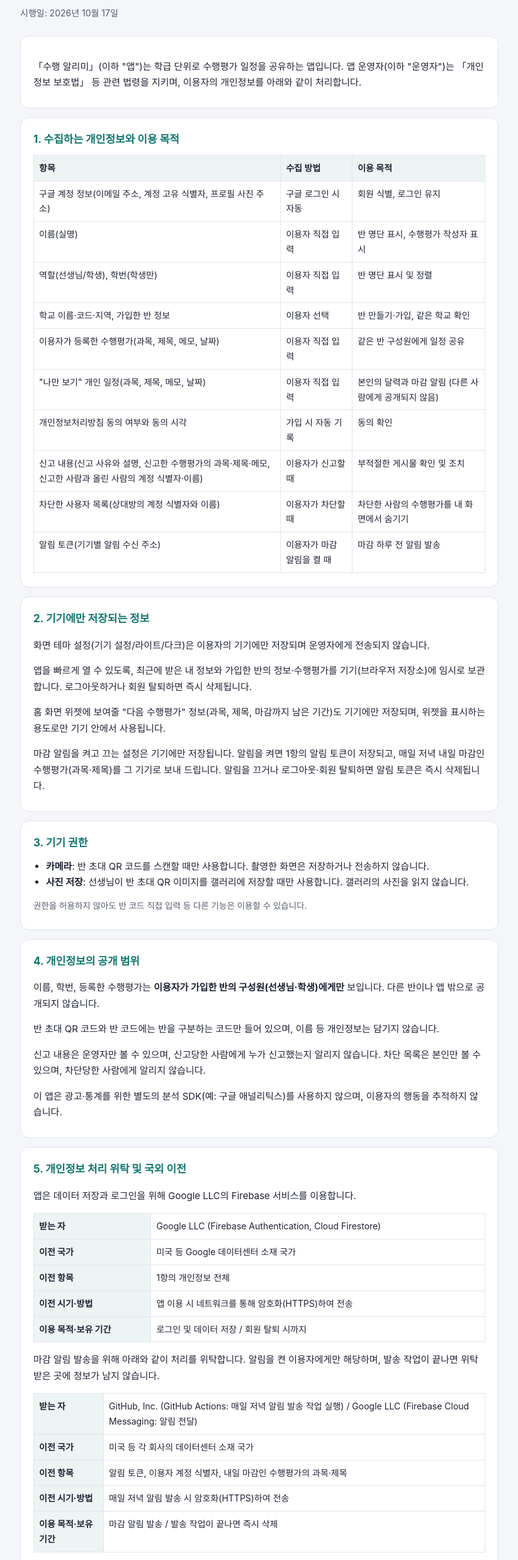
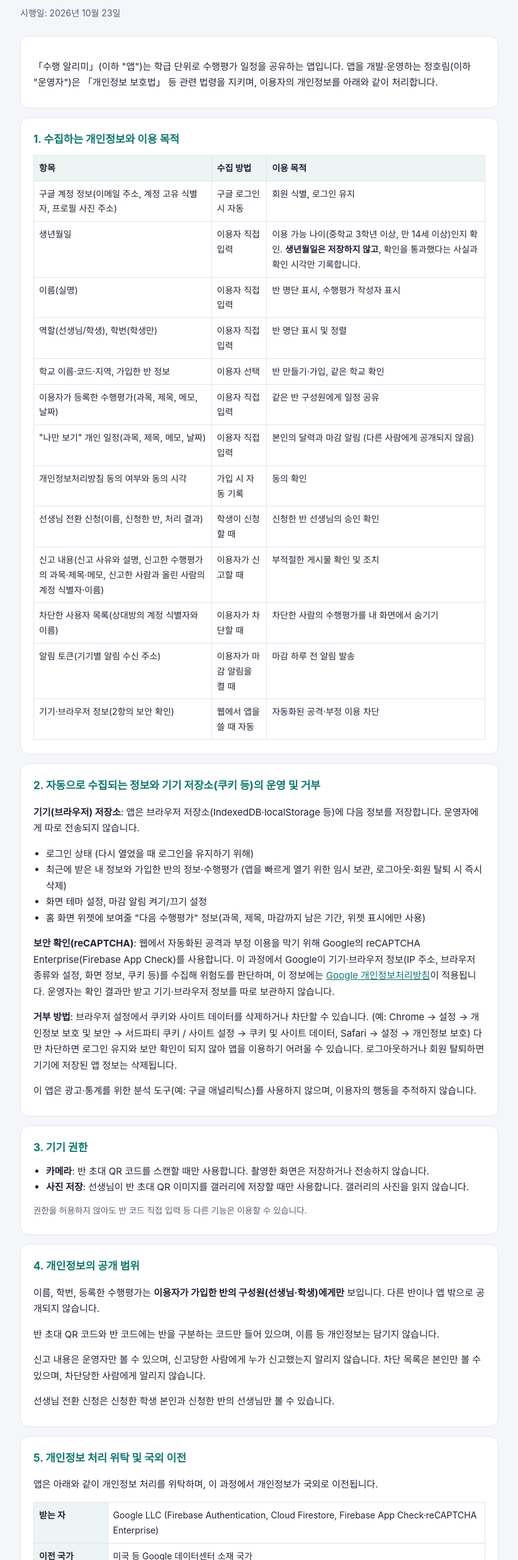
Before and after one commit to hodos784/pa-management-privacy, a plain HTML site: page index.html in a window 1280 px wide. Shown: the part 71-2548 px from the top of the page at 63% size, without its empty margins (228-1051 px from the left). Drawn offline with Linux system fonts and the light colour scheme.

Commit message:
개인정보처리방침: 이용 가능 나이, 책임자, 자동 수집 장치

```diff
--- a/index.html
+++ b/index.html
@@ -27,10 +27,10 @@
 <body>
 <main>
   <h1>수행 알리미 개인정보처리방침</h1>
-  <div class="date">시행일: 2026년 10월 17일</div>
+  <div class="date">시행일: 2026년 10월 23일</div>
 
   <section>
-    <p>「수행 알리미」(이하 "앱")는 학급 단위로 수행평가 일정을 공유하는 앱입니다. 앱 운영자(이하 "운영자")는 「개인정보 보호법」 등 관련 법령을 지키며, 이용자의 개인정보를 아래와 같이 처리합니다.</p>
+    <p>「수행 알리미」(이하 "앱")는 학급 단위로 수행평가 일정을 공유하는 앱입니다. 앱을 개발·운영하는 정호림(이하 "운영자")은 「개인정보 보호법」 등 관련 법령을 지키며, 이용자의 개인정보를 아래와 같이 처리합니다.</p>
   </section>
 
   <section>
@@ -38,24 +38,33 @@
     <table>
       <tr><th>항목</th><th>수집 방법</th><th>이용 목적</th></tr>
       <tr><td>구글 계정 정보(이메일 주소, 계정 고유 식별자, 프로필 사진 주소)</td><td>구글 로그인 시 자동</td><td>회원 식별, 로그인 유지</td></tr>
+      <tr><td>생년월일</td><td>이용자 직접 입력</td><td>이용 가능 나이(중학교 3학년 이상, 만 14세 이상)인지 확인. <b>생년월일은 저장하지 않고</b>, 확인을 통과했다는 사실과 확인 시각만 기록합니다.</td></tr>
       <tr><td>이름(실명)</td><td>이용자 직접 입력</td><td>반 명단 표시, 수행평가 작성자 표시</td></tr>
       <tr><td>역할(선생님/학생), 학번(학생만)</td><td>이용자 직접 입력</td><td>반 명단 표시 및 정렬</td></tr>
       <tr><td>학교 이름·코드·지역, 가입한 반 정보</td><td>이용자 선택</td><td>반 만들기·가입, 같은 학교 확인</td></tr>
       <tr><td>이용자가 등록한 수행평가(과목, 제목, 메모, 날짜)</td><td>이용자 직접 입력</td><td>같은 반 구성원에게 일정 공유</td></tr>
       <tr><td>"나만 보기" 개인 일정(과목, 제목, 메모, 날짜)</td><td>이용자 직접 입력</td><td>본인의 달력과 마감 알림 (다른 사람에게 공개되지 않음)</td></tr>
       <tr><td>개인정보처리방침 동의 여부와 동의 시각</td><td>가입 시 자동 기록</td><td>동의 확인</td></tr>
+      <tr><td>선생님 전환 신청(이름, 신청한 반, 처리 결과)</td><td>학생이 신청할 때</td><td>신청한 반 선생님의 승인 확인</td></tr>
       <tr><td>신고 내용(신고 사유와 설명, 신고한 수행평가의 과목·제목·메모, 신고한 사람과 올린 사람의 계정 식별자·이름)</td><td>이용자가 신고할 때</td><td>부적절한 게시물 확인 및 조치</td></tr>
       <tr><td>차단한 사용자 목록(상대방의 계정 식별자와 이름)</td><td>이용자가 차단할 때</td><td>차단한 사람의 수행평가를 내 화면에서 숨기기</td></tr>
       <tr><td>알림 토큰(기기별 알림 수신 주소)</td><td>이용자가 마감 알림을 켤 때</td><td>마감 하루 전 알림 발송</td></tr>
+      <tr><td>기기·브라우저 정보(2항의 보안 확인)</td><td>웹에서 앱을 쓸 때 자동</td><td>자동화된 공격·부정 이용 차단</td></tr>
     </table>
   </section>
 
   <section>
-    <h2>2. 기기에만 저장되는 정보</h2>
-    <p>화면 테마 설정(기기 설정/라이트/다크)은 이용자의 기기에만 저장되며 운영자에게 전송되지 않습니다.</p>
-    <p>앱을 빠르게 열 수 있도록, 최근에 받은 내 정보와 가입한 반의 정보·수행평가를 기기(브라우저 저장소)에 임시로 보관합니다. 로그아웃하거나 회원 탈퇴하면 즉시 삭제됩니다.</p>
-    <p>홈 화면 위젯에 보여줄 "다음 수행평가" 정보(과목, 제목, 마감까지 남은 기간)도 기기에만 저장되며, 위젯을 표시하는 용도로만 기기 안에서 사용됩니다.</p>
-    <p>마감 알림을 켜고 끄는 설정은 기기에만 저장됩니다. 알림을 켜면 1항의 알림 토큰이 저장되고, 매일 저녁 내일 마감인 수행평가(과목·제목)를 그 기기로 보내 드립니다. 알림을 끄거나 로그아웃·회원 탈퇴하면 알림 토큰은 즉시 삭제됩니다.</p>
+    <h2>2. 자동으로 수집되는 정보와 기기 저장소(쿠키 등)의 운영 및 거부</h2>
+    <p><b>기기(브라우저) 저장소</b>: 앱은 브라우저 저장소(IndexedDB·localStorage 등)에 다음 정보를 저장합니다. 운영자에게 따로 전송되지 않습니다.</p>
+    <ul>
+      <li>로그인 상태 (다시 열었을 때 로그인을 유지하기 위해)</li>
+      <li>최근에 받은 내 정보와 가입한 반의 정보·수행평가 (앱을 빠르게 열기 위한 임시 보관, 로그아웃·회원 탈퇴 시 즉시 삭제)</li>
+      <li>화면 테마 설정, 마감 알림 켜기/끄기 설정</li>
+      <li>홈 화면 위젯에 보여줄 "다음 수행평가" 정보(과목, 제목, 마감까지 남은 기간, 위젯 표시에만 사용)</li>
+    </ul>
+    <p><b>보안 확인(reCAPTCHA)</b>: 웹에서 자동화된 공격과 부정 이용을 막기 위해 Google의 reCAPTCHA Enterprise(Firebase App Check)를 사용합니다. 이 과정에서 Google이 기기·브라우저 정보(IP 주소, 브라우저 종류와 설정, 화면 정보, 쿠키 등)를 수집해 위험도를 판단하며, 이 정보에는 <a href="https://policies.google.com/privacy?hl=ko">Google 개인정보처리방침</a>이 적용됩니다. 운영자는 확인 결과만 받고 기기·브라우저 정보를 따로 보관하지 않습니다.</p>
+    <p><b>거부 방법</b>: 브라우저 설정에서 쿠키와 사이트 데이터를 삭제하거나 차단할 수 있습니다. (예: Chrome → 설정 → 개인정보 보호 및 보안 → 서드파티 쿠키 / 사이트 설정 → 쿠키 및 사이트 데이터, Safari → 설정 → 개인정보 보호) 다만 차단하면 로그인 유지와 보안 확인이 되지 않아 앱을 이용하기 어려울 수 있습니다. 로그아웃하거나 회원 탈퇴하면 기기에 저장된 앱 정보는 삭제됩니다.</p>
+    <p>이 앱은 광고·통계를 위한 분석 도구(예: 구글 애널리틱스)를 사용하지 않으며, 이용자의 행동을 추적하지 않습니다.</p>
   </section>
 
   <section>
@@ -72,20 +81,20 @@
     <p>이름, 학번, 등록한 수행평가는 <b>이용자가 가입한 반의 구성원(선생님·학생)에게만</b> 보입니다. 다른 반이나 앱 밖으로 공개되지 않습니다.</p>
     <p>반 초대 QR 코드와 반 코드에는 반을 구분하는 코드만 들어 있으며, 이름 등 개인정보는 담기지 않습니다.</p>
     <p>신고 내용은 운영자만 볼 수 있으며, 신고당한 사람에게 누가 신고했는지 알리지 않습니다. 차단 목록은 본인만 볼 수 있으며, 차단당한 사람에게 알리지 않습니다.</p>
-    <p>이 앱은 광고·통계를 위한 별도의 분석 SDK(예: 구글 애널리틱스)를 사용하지 않으며, 이용자의 행동을 추적하지 않습니다.</p>
+    <p>선생님 전환 신청은 신청한 학생 본인과 신청한 반의 선생님만 볼 수 있습니다.</p>
   </section>
 
   <section>
     <h2>5. 개인정보 처리 위탁 및 국외 이전</h2>
-    <p>앱은 데이터 저장과 로그인을 위해 Google LLC의 Firebase 서비스를 이용합니다.</p>
+    <p>앱은 아래와 같이 개인정보 처리를 위탁하며, 이 과정에서 개인정보가 국외로 이전됩니다.</p>
     <table>
-      <tr><th>받는 자</th><td>Google LLC (Firebase Authentication, Cloud Firestore)</td></tr>
+      <tr><th>받는 자</th><td>Google LLC (Firebase Authentication, Cloud Firestore, Firebase App Check·reCAPTCHA Enterprise)</td></tr>
       <tr><th>이전 국가</th><td>미국 등 Google 데이터센터 소재 국가</td></tr>
-      <tr><th>이전 항목</th><td>1항의 개인정보 전체</td></tr>
+      <tr><th>이전 항목</th><td>1항의 개인정보 전체 (보안 확인용 기기·브라우저 정보 포함)</td></tr>
       <tr><th>이전 시기·방법</th><td>앱 이용 시 네트워크를 통해 암호화(HTTPS)하여 전송</td></tr>
-      <tr><th>이용 목적·보유 기간</th><td>로그인 및 데이터 저장 / 회원 탈퇴 시까지</td></tr>
+      <tr><th>이용 목적·보유 기간</th><td>로그인, 데이터 저장, 보안 확인 / 회원 탈퇴 시까지 (보안 확인 정보는 Google 방침에 따름)</td></tr>
     </table>
-    <p>마감 알림 발송을 위해 아래와 같이 처리를 위탁합니다. 알림을 켠 이용자에게만 해당하며, 발송 작업이 끝나면 위탁받은 곳에 정보가 남지 않습니다.</p>
+    <p>마감 알림 발송 (알림을 켠 이용자에게만 해당하며, 발송 작업이 끝나면 위탁받은 곳에 정보가 남지 않습니다)</p>
     <table>
       <tr><th>받는 자</th><td>GitHub, Inc. (GitHub Actions: 매일 저녁 알림 발송 작업 실행) / Google LLC (Firebase Cloud Messaging: 알림 전달)</td></tr>
       <tr><th>이전 국가</th><td>미국 등 각 회사의 데이터센터 소재 국가</td></tr>
@@ -99,12 +108,14 @@
   <section>
     <h2>6. 보유 기간 및 파기</h2>
     <p>개인정보는 회원 탈퇴 시까지 보관하며, 탈퇴하면 지체 없이 삭제합니다.</p>
+    <p>생년월일은 저장하지 않습니다. 나이 확인을 통과했다는 사실과 확인 시각은 회원 탈퇴 시까지 보관합니다. 이용 가능 나이가 아니면 그 계정의 정보를 즉시 모두 삭제합니다.</p>
     <p>반을 만든 선생님이 탈퇴하면 그 반과 반의 수행평가, 가입한 이용자들의 해당 반 가입 정보도 함께 삭제됩니다. 반의 선생님이 직접 「반 삭제」를 해도 바로 삭제됩니다.</p>
     <p>선생님이 반의 마지막 이용자로 나가거나 탈퇴하면 반과 수행평가가 바로 삭제됩니다. 학생은 반을 삭제할 수 없습니다.</p>
     <p>수행평가와 "나만 보기" 개인 일정은 마지막 날짜(마감일)가 지나고 3일 뒤에 자동으로 삭제됩니다. 개인 일정은 회원 탈퇴 시에도 즉시 삭제됩니다.</p>
     <p>매년 3월 1일에 새 학년도가 시작되면 지난 학년도의 반, 반 가입 정보와 명단, 수행평가가 모두 삭제됩니다. 계정 정보(이름, 역할, 학번)는 회원 탈퇴 시까지 보관합니다.</p>
     <p>자동 삭제는 해당 반의 이용자가 앱을 열 때 처리되며, 삭제되기 전이라도 삭제 대상인 정보는 앱 화면에 표시되지 않습니다.</p>
     <p>다른 사람이 만든 반에 탈퇴한 이용자가 올린 수행평가는 내용(과목·제목·메모·날짜)만 남고, 올린 사람 이름은 「탈퇴한 사용자」로 바뀝니다.</p>
+    <p>선생님 전환 신청은 승인되어 역할이 바뀌거나 신청을 취소하면 즉시 삭제되며, 거절된 신청은 학생이 확인하고 지우거나 회원 탈퇴할 때 삭제됩니다.</p>
     <p>신고 내용은 확인과 조치가 끝나면 지체 없이 삭제하며, 늦어도 접수일로부터 1년 이내에 삭제합니다. 차단 목록은 회원 탈퇴 시 함께 삭제되며, 마이페이지에서 차단을 해제하면 즉시 삭제됩니다.</p>
   </section>
 
@@ -117,14 +128,16 @@
     </ul>
   </section>
 
-  <section>
-    <h2>8. 만 14세 미만 아동</h2>
-    <p>만 14세 미만 아동의 개인정보를 처리하려면 법정대리인(부모님 등)의 동의가 필요합니다. 앱은 가입할 때 "만 14세 이상이거나 보호자의 동의를 받았다"는 확인을 받으며, 만 14세 미만 이용자는 법정대리인의 동의를 받은 뒤 이용해 주세요. 법정대리인은 문의 이메일로 아동 개인정보의 열람·정정·삭제를 요청할 수 있습니다.</p>
+  <section id="children">
+    <h2>8. 이용 가능 나이 (만 14세 미만 아동)</h2>
+    <p>수행 알리미는 <b>중학교 3학년 이상</b>만 이용할 수 있으며, <b>만 14세 미만 아동의 회원가입을 받지 않습니다</b>. 중학교 3학년은 모두 만 14세 이상입니다.</p>
+    <p>처음 이용할 때(이미 가입한 이용자도 한 번) 생년월일을 입력받아, 이번 학년도(3월 1일 시작) 기준으로 중학교 3학년 이상에 해당하는 출생연도이면서 만 14세 이상인지 확인합니다. 생년월일은 확인에만 쓰고 저장하지 않습니다.</p>
+    <p>확인을 통과하지 못하면 이용할 수 없으며, 그 계정의 정보는 즉시 모두 삭제됩니다. 만 14세 미만 아동의 개인정보가 수집된 사실을 알게 되면 지체 없이 삭제하며, 법정대리인은 문의 이메일로 아동 개인정보의 열람·삭제를 요청할 수 있습니다.</p>
   </section>
 
   <section>
     <h2>9. 이용자의 권리</h2>
-    <p>이용자는 언제든지 자신의 개인정보를 열람·정정·삭제하거나 처리 정지를 요청할 수 있습니다. 이름과 학번은 마이페이지에서 직접 고칠 수 있고, 그 밖의 요청은 문의 이메일로 해주세요.</p>
+    <p>이용자는 언제든지 자신의 개인정보를 열람·정정·삭제하거나 처리 정지를 요청할 수 있습니다. 이름과 학번은 마이페이지에서 직접 고칠 수 있고, 그 밖의 요청은 문의 이메일로 해주세요. 만 14세 미만 아동의 법정대리인은 문의 이메일로 아동 개인정보의 열람·삭제를 요청할 수 있습니다(8항).</p>
     <p>개인정보 처리에 대한 동의를 철회하려면 7항의 회원 탈퇴 절차를 이용하시면 됩니다. 탈퇴하면 동의도 함께 철회됩니다.</p>
   </section>
 
@@ -133,19 +146,20 @@
     <ul>
       <li>모든 통신은 HTTPS로 암호화됩니다.</li>
       <li>데이터베이스 접근 규칙으로 본인과 같은 반 구성원만 해당 정보에 접근할 수 있도록 제한합니다.</li>
+      <li>운영자 계정(관리 도구)은 2단계 인증으로 보호하고, 관리용 키는 공개 저장소에 두지 않습니다.</li>
     </ul>
   </section>
 
   <section>
     <h2>11. 개인정보 보호책임자 및 문의</h2>
-    <p>개인정보 보호책임자: 수행 알리미 운영자<br>
+    <p>개인정보 보호책임자: 정호림 (수행 알리미 운영자)<br>
     문의 이메일: <a href="mailto:x0sulimi0x@gmail.com">x0sulimi0x@gmail.com</a></p>
     <p class="small">개인정보 침해에 대한 신고·상담은 개인정보침해신고센터(privacy.kisa.or.kr, 국번 없이 118)에 하실 수 있습니다.</p>
   </section>
 
   <section>
     <h2>12. 방침의 변경</h2>
-    <p>이 방침이 바뀌면 시행 7일 전부터 앱과 이 페이지를 통해 알려드립니다.</p>
+    <p>이 방침이 바뀌면 시행 7일 전부터 앱과 이 페이지를 통해 알려드립니다. 다만 법령을 지키기 위해 꼭 필요한 변경은 바로 시행할 수 있으며, 이때도 앱과 이 페이지에 알려드립니다.</p>
   </section>
 </main>
 </body>
```
